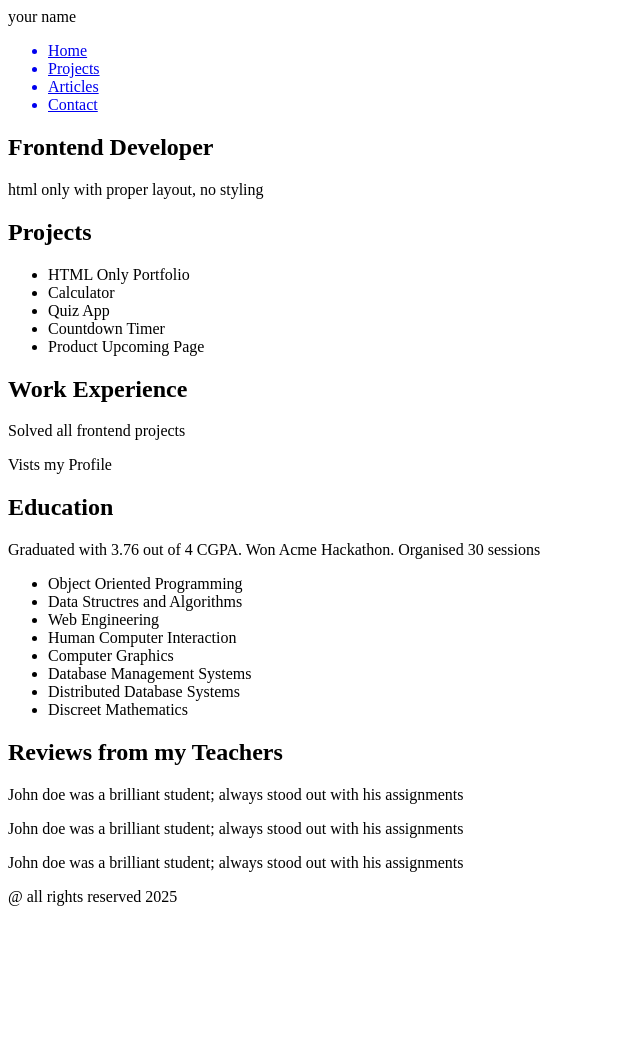
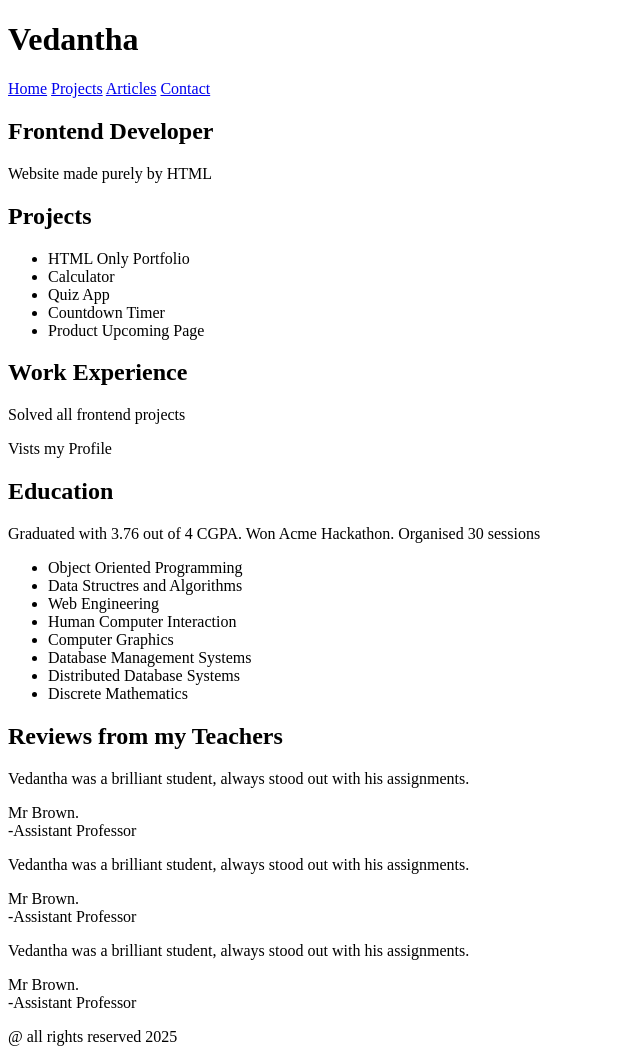
Before and after one commit to Vedantha-V-V/roadmap-projects, a plain HTML site: page frontend/basic-html-website/index.html in a window 1280 px wide. Shown: the whole page, without its empty margins (0-640 px from the left). Before the commit the page ends 914 px from the top, so only its background shows below. Drawn offline with Linux system fonts and the light colour scheme.

Commit message:
Ready HTML Website

```diff
--- a/frontend/basic-html-website/index.html
+++ b/frontend/basic-html-website/index.html
@@ -7,19 +7,19 @@
 </head>
 <body>
     <header>
-        <div>
-            your name
-        </div>
-        <ul>
-            <a href="index.html"><li>Home</li></a>
-            <a href="projects.html"><li>Projects</li></a>
-            <a href="articles.html"><li>Articles</li></a>
-            <a href="contact.html"><li>Contact</li></a>
-        </ul>
+        <h1>
+            Vedantha
+        </h1>
+        <nav>
+            <a href="index.html">Home</a>
+            <a href="projects.html">Projects</a>
+            <a href="articles.html">Articles</a>
+            <a href="contact.html">Contact</a>
+        </nav>
     </header>
     <section>
         <h1>Frontend Developer</h1>
-        <p>html only with proper layout, no styling</p>
+        <p>Website made purely by HTML</p>
     </section>
     <section>
         <div>
@@ -48,20 +48,23 @@
                 <li>Computer Graphics</li>
                 <li>Database Management Systems</li>
                 <li>Distributed Database Systems</li>
-                <li>Discreet Mathematics</li>
+                <li>Discrete Mathematics</li>
             </ul>
         </div>
     </section>
     <section>
         <h1>Reviews from my Teachers</h1>
         <p>
-            John doe was a brilliant student; always stood out with his assignments
+            Vedantha was a brilliant student, always stood out with his assignments.
+            <p>Mr Brown.<br>-Assistant Professor</p>
         </p>
         <p>
-            John doe was a brilliant student; always stood out with his assignments
+            Vedantha was a brilliant student, always stood out with his assignments.
+            <p>Mr Brown.<br>-Assistant Professor</p>
         </p>
         <p>
-            John doe was a brilliant student; always stood out with his assignments
+            Vedantha was a brilliant student, always stood out with his assignments.
+            <p>Mr Brown.<br>-Assistant Professor</p>
         </p>
     </section>
     <footer>
```
Also changed, not shown: frontend/basic-html-website/articles.html (+1 -1 lines), frontend/basic-html-website/contact.html (+1 -1 lines), frontend/basic-html-website/projects.html (+1 -1 lines).
